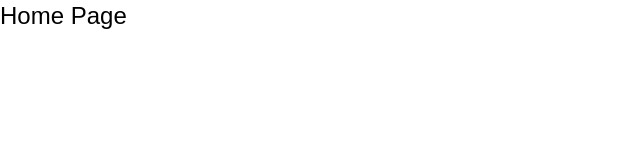
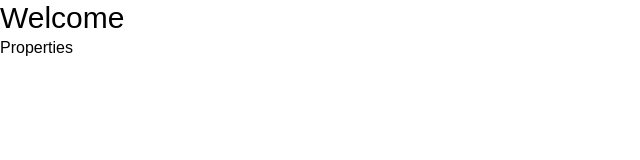
Before and after one commit to gtomsic/property-pulse-next, a Next.js app: page / in a window 1280 px wide. Shown: the top 160 px of the page, without its empty margins (0-640 px from the left). Built offline with nearby package versions, Linux system fonts and the light colour scheme.

Commit message:
Initial property pages

```diff
--- a/app/page.jsx
+++ b/app/page.jsx
@@ -1,5 +1,12 @@
+import Link from 'next/link';
+
 const HomePage = () => {
-   return <div className='text-2xl'>Home Page</div>;
+   return (
+      <div>
+         <h1 className='text-3xl'>Welcome</h1>
+         <Link href='/properties'>Properties</Link>
+      </div>
+   );
 };
 
 export default HomePage;
--- /dev/null
+++ b/app/properties/[id]/page.jsx
@@ -0,0 +1,5 @@
+const PropertyPage = () => {
+   return <div>Proper Page</div>;
+};
+
+export default PropertyPage;
--- /dev/null
+++ b/app/properties/add/page.jsx
@@ -0,0 +1,5 @@
+const AddPropertyPage = () => {
+   return <div>Add Property Page</div>;
+};
+
+export default AddPropertyPage;
--- /dev/null
+++ b/app/properties/page.jsx
@@ -0,0 +1,5 @@
+const PropertiesPage = () => {
+   return <div>Properties Page</div>;
+};
+
+export default PropertiesPage;
```
